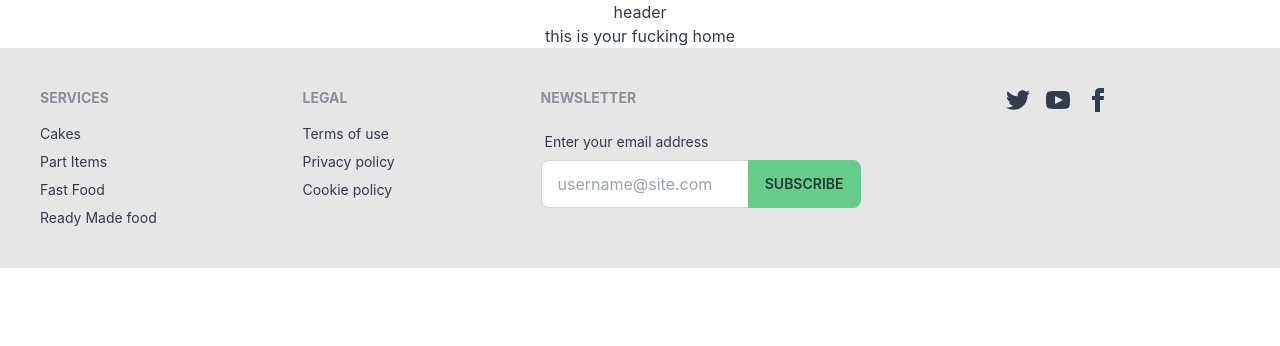
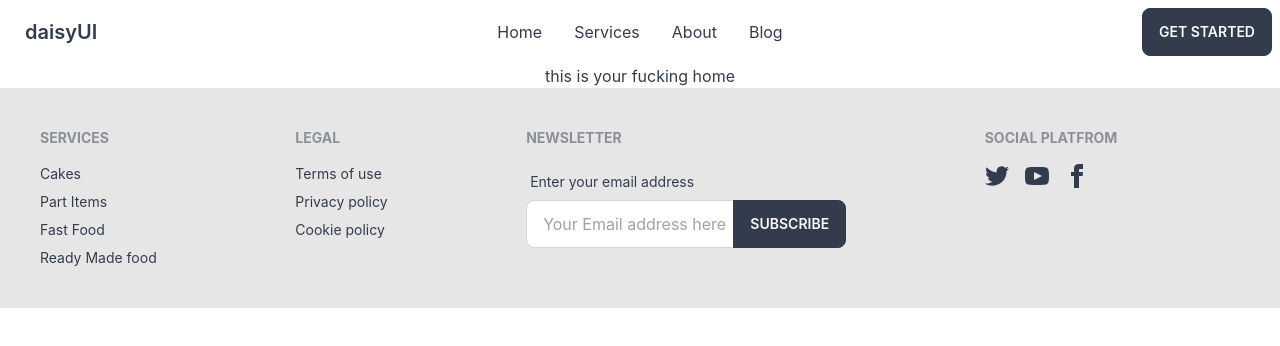
Before and after one commit to FmHasibul/PastryWala-client, a React (Create React App) app: page / in a window 1280 px wide. Shown: the top 346 px of the page. Built offline with nearby package versions, Linux system fonts and the light colour scheme.

Commit message:
header added

```diff
--- a/src/Layouts/Main.js
+++ b/src/Layouts/Main.js
@@ -1,11 +1,12 @@
 import React from 'react';
 import { Outlet } from 'react-router-dom';
 import Footer from '../Pages/Shared/Footer';
+import Header from '../Pages/Shared/Header';
 
 const Main = () => {
     return (
         <div>
-            <h2>header</h2>
+            <Header />
             <Outlet />
             <Footer />
         </div>
--- a/src/Pages/Shared/Footer.js
+++ b/src/Pages/Shared/Footer.js
@@ -24,15 +24,18 @@ const Footer = () => {
                         <span className="label-text">Enter your email address</span>
                     </label>
                     <div className="relative">
-                        <input type="text" placeholder="username@site.com" className="input input-bordered w-full pr-16" />
-                        <button className="btn btn-primary absolute top-0 right-0 rounded-l-none">Subscribe</button>
+                        <input type="text" placeholder="Your Email address here" className="input input-bordered w-full pr-16" />
+                        <button className="btn btn-secoundary absolute top-0 right-0 rounded-l-none">Subscribe</button>
                     </div>
                 </div>
             </div>
-            <div className="grid grid-flow-col gap-4 items-center">
-                <Link><svg xmlns="http://www.w3.org/2000/svg" width="24" height="24" viewBox="0 0 24 24" className="fill-current"><path d="M24 4.557c-.883.392-1.832.656-2.828.775 1.017-.609 1.798-1.574 2.165-2.724-.951.564-2.005.974-3.127 1.195-.897-.957-2.178-1.555-3.594-1.555-3.179 0-5.515 2.966-4.797 6.045-4.091-.205-7.719-2.165-10.148-5.144-1.29 2.213-.669 5.108 1.523 6.574-.806-.026-1.566-.247-2.229-.616-.054 2.281 1.581 4.415 3.949 4.89-.693.188-1.452.232-2.224.084.626 1.956 2.444 3.379 4.6 3.419-2.07 1.623-4.678 2.348-7.29 2.04 2.179 1.397 4.768 2.212 7.548 2.212 9.142 0 14.307-7.721 13.995-14.646.962-.695 1.797-1.562 2.457-2.549z"></path></svg></Link>
-                <Link><svg xmlns="http://www.w3.org/2000/svg" width="24" height="24" viewBox="0 0 24 24" className="fill-current"><path d="M19.615 3.184c-3.604-.246-11.631-.245-15.23 0-3.897.266-4.356 2.62-4.385 8.816.029 6.185.484 8.549 4.385 8.816 3.6.245 11.626.246 15.23 0 3.897-.266 4.356-2.62 4.385-8.816-.029-6.185-.484-8.549-4.385-8.816zm-10.615 12.816v-8l8 3.993-8 4.007z"></path></svg></Link>
-                <Link><svg xmlns="http://www.w3.org/2000/svg" width="24" height="24" viewBox="0 0 24 24" className="fill-current"><path d="M9 8h-3v4h3v12h5v-12h3.642l.358-4h-4v-1.667c0-.955.192-1.333 1.115-1.333h2.885v-5h-3.808c-3.596 0-5.192 1.583-5.192 4.615v3.385z"></path></svg></Link>
+            <div>
+                <span className="footer-title">Social Platfrom</span>
+                <div className="grid grid-flow-col gap-4 justify-center">
+                    <Link><svg xmlns="http://www.w3.org/2000/svg" width="24" height="24" viewBox="0 0 24 24" className="fill-current"><path d="M24 4.557c-.883.392-1.832.656-2.828.775 1.017-.609 1.798-1.574 2.165-2.724-.951.564-2.005.974-3.127 1.195-.897-.957-2.178-1.555-3.594-1.555-3.179 0-5.515 2.966-4.797 6.045-4.091-.205-7.719-2.165-10.148-5.144-1.29 2.213-.669 5.108 1.523 6.574-.806-.026-1.566-.247-2.229-.616-.054 2.281 1.581 4.415 3.949 4.89-.693.188-1.452.232-2.224.084.626 1.956 2.444 3.379 4.6 3.419-2.07 1.623-4.678 2.348-7.29 2.04 2.179 1.397 4.768 2.212 7.548 2.212 9.142 0 14.307-7.721 13.995-14.646.962-.695 1.797-1.562 2.457-2.549z"></path></svg></Link>
+                    <Link><svg xmlns="http://www.w3.org/2000/svg" width="24" height="24" viewBox="0 0 24 24" className="fill-current"><path d="M19.615 3.184c-3.604-.246-11.631-.245-15.23 0-3.897.266-4.356 2.62-4.385 8.816.029 6.185.484 8.549 4.385 8.816 3.6.245 11.626.246 15.23 0 3.897-.266 4.356-2.62 4.385-8.816-.029-6.185-.484-8.549-4.385-8.816zm-10.615 12.816v-8l8 3.993-8 4.007z"></path></svg></Link>
+                    <Link><svg xmlns="http://www.w3.org/2000/svg" width="24" height="24" viewBox="0 0 24 24" className="fill-current"><path d="M9 8h-3v4h3v12h5v-12h3.642l.358-4h-4v-1.667c0-.955.192-1.333 1.115-1.333h2.885v-5h-3.808c-3.596 0-5.192 1.583-5.192 4.615v3.385z"></path></svg></Link>
+                </div>
             </div>
         </footer>
     );
--- a/src/Pages/Shared/Header.js
+++ b/src/Pages/Shared/Header.js
@@ -1,9 +1,39 @@
 import React from 'react';
+import { Link } from 'react-router-dom'
 
 const Header = () => {
+    const menuItems =
+        <>
+            < li > <Link>Home</Link></li>
+            <li><Link>Services</Link></li>
+            <li><Link>About</Link></li>
+            <li><Link>Blog</Link></li>
+
+        </>
+
     return (
-        <div>
-            <h2>this is Header</h2>
+        <div className="navbar bg-base-100">
+            <div className="navbar-start">
+                <div className="dropdown">
+                    <label tabIndex={0} className="btn btn-ghost lg:hidden">
+                        <svg xmlns="http://www.w3.org/2000/svg" className="h-5 w-5" fill="none" viewBox="0 0 24 24" stroke="currentColor"><path strokeLinecap="round" strokeLinejoin="round" strokeWidth="2" d="M4 6h16M4 12h8m-8 6h16" /></svg>
+                    </label>
+                    <ul tabIndex={0} className="menu menu-compact dropdown-content mt-3 p-2 shadow bg-base-100 rounded-box w-52">
+                        {menuItems}
+
+
+                    </ul>
+                </div>
+                <Link className="btn btn-ghost normal-case text-xl">daisyUI</Link>
+            </div>
+            <div className="navbar-center hidden lg:flex">
+                <ul className="menu menu-horizontal p-0">
+                    {menuItems}
+                </ul>
+            </div>
+            <div className="navbar-end">
+                <Link className="btn">Get started</Link>
+            </div>
         </div>
     );
 };
```
